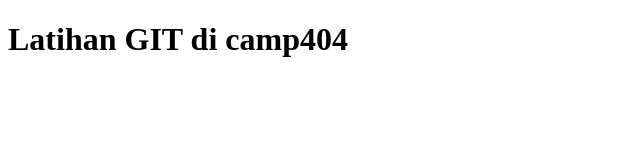
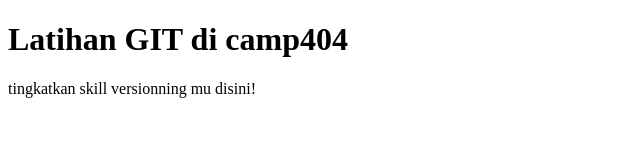
Before and after one commit to muhamadFaiz25/latihanGit, a plain HTML site: page index.html in a window 1280 px wide. Shown: the whole page, without its empty margins (0-640 px from the left). Drawn offline with Linux system fonts and the light colour scheme.

Commit message:
Update index.html

```diff
--- a/index.html
+++ b/index.html
@@ -8,5 +8,6 @@
   </head>
   <body>
     <h1>Latihan GIT di camp404</h1>
+    <p>tingkatkan skill versionning mu disini!</p>
   </body>
 </html>
```
